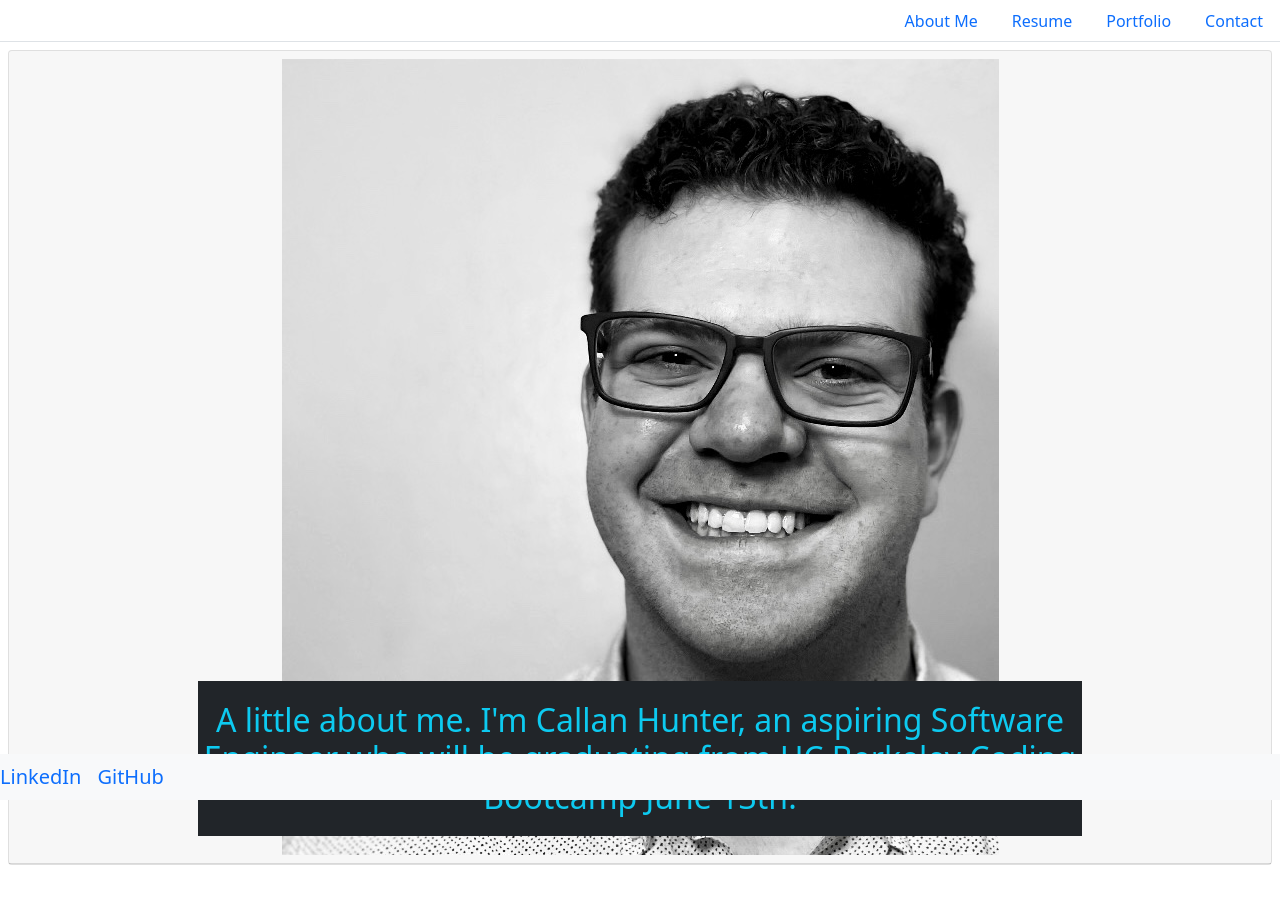
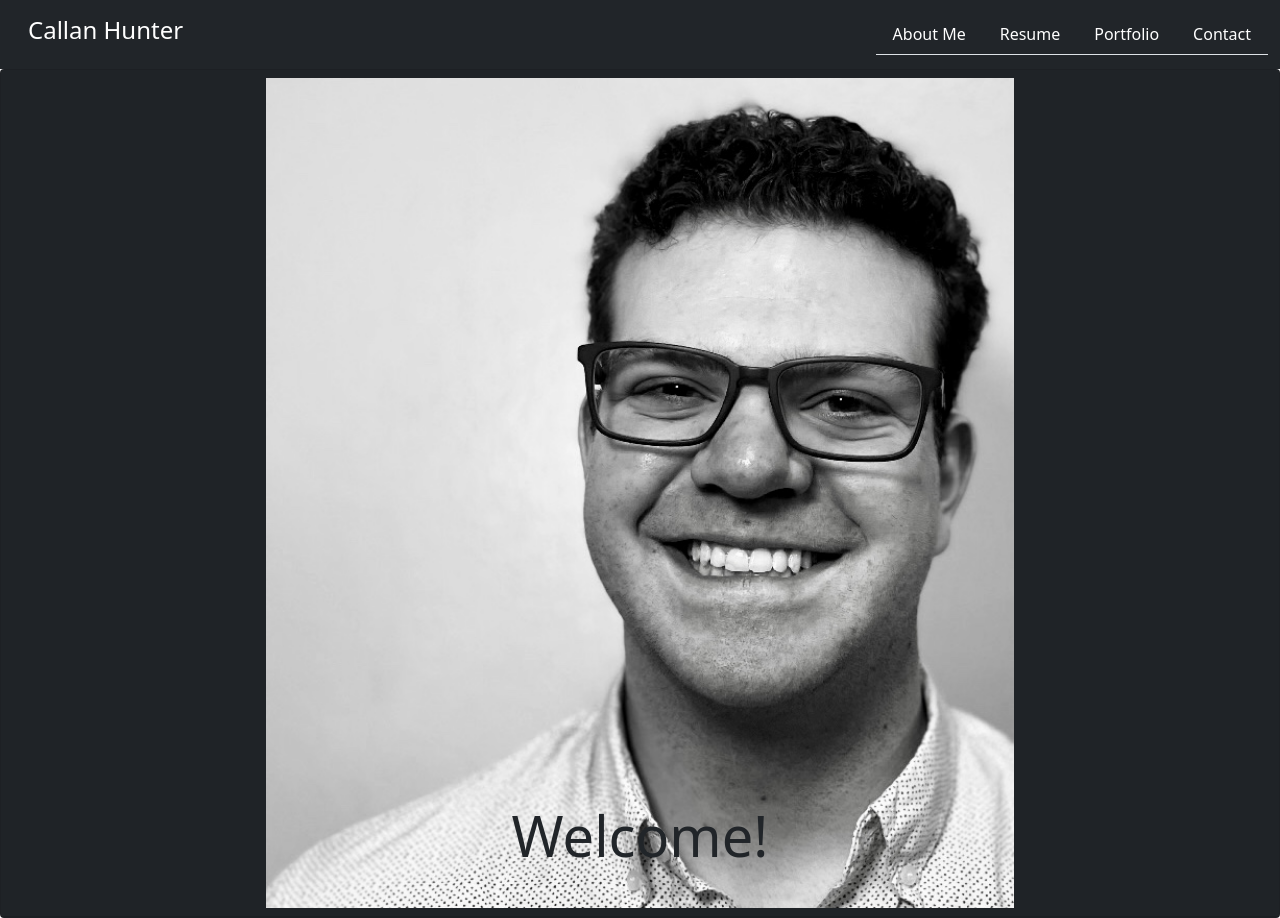
Before and after one commit to callanhunter/react-portfolio, a React (Create React App) app in the folder portfolio/: page / in a window 1280 px wide. Before the commit the page ends 873 px from the top, so only its background shows below. Built offline with nearby package versions, Linux system fonts and the light colour scheme.

Commit message:
changes to design and layout

```diff
--- a/portfolio/src/components/Footer.jsx
+++ b/portfolio/src/components/Footer.jsx
@@ -2,24 +2,56 @@ import React from "react";
 
 export default function Footer() {
   return (
-    <nav class="navbar fixed-bottom bg-light">
-      <div class="">
-        <a
-          class="navbar-brand text-center"
-          href="https://www.linkedin.com/in/callan-hunter-195816196/"
-          target="_blank"
-        >
-          LinkedIn
-        </a>
-        <a
-          class="navbar-brand text-center"
-          href="https://github.com/callanhunter"
-          target="_blank"
-        >
-          GitHub
-        </a>
-      </div>
-    </nav>
+    <></>
+    // <footer className="bg-dark text-center text-white fixed-bottom ">
+    //   <h2 className="h6 text-center  d-inline p-2">Contact Me</h2>
+    //   <div className="container p-0">
+    //     <section className="mb-2">
+    //       <a
+    //         className="btn btn-outline-light rounded-circle"
+    //         href="https://www.linkedin.com/in/callan-hunter-195816196/"
+    //         target="_blank"
+    //         role="button"
+    //       >
+    //         <i className="bi bi-linkedin"></i>
+    //       </a>
+    //       <a
+    //         className="btn btn-outline-light rounded-circle"
+    //         href="https://github.com/callanhunter"
+    //         target="_blank"
+    //         role="button"
+    //       >
+    //         <i className="bi bi-github"></i>
+    //       </a>
+    //       <a
+    //         className="btn btn-outline-light rounded-circle"
+    //         href="#!"
+    //         role="button"
+    //       >
+    //         <i className="bi bi-google"></i>
+    //       </a>
+    //     </section>
+    //   </div>
+    // </footer>
+
+    // <nav className="navbar fixed-bottom bg-light">
+    //   <div className="">
+    //     <a
+    //       className="navbar-brand text-center"
+    //       href="https://www.linkedin.com/in/callan-hunter-195816196/"
+    //       target="_blank"
+    //     >
+    //       LinkedIn
+    //     </a>
+    //     <a
+    //       className="navbar-brand text-center"
+    //       href="https://github.com/callanhunter"
+    //       target="_blank"
+    //     >
+    //       GitHub
+    //     </a>
+    //   </div>
+    // </nav>
 
     // <footer class="page-footer font-small blue">
     //   <div class="footer text-center py-3">
--- a/portfolio/src/components/NavTabs.js
+++ b/portfolio/src/components/NavTabs.js
@@ -4,13 +4,42 @@ import React from "react";
 // We assign them to their own variable names
 function NavTabs({ currentPage, handlePageChange }) {
   return (
+    <nav className="navbar navbar-expand-lg bg-dark">
+      <div className="container-fluid">
+        <a
+          href="#home"
+          onClick={() => handlePageChange("Home")}
+          // Check to see if the currentPage is `About`, and if so we use the active link class from bootstrap. Otherwise, we set it to a normal nav-link
+          className={
+            currentPage === "Home"
+              ? "nav-link active text-white h4"
+              : "nav-link text-white h4"
+          }
+        >
+          Callan Hunter
+        </a>
+        <button
+          className="navbar-toggler"
+          type="button"
+          data-bs-toggle="collapse"
+          data-bs-target="#navbarSupportedContent"
+          aria-controls="navbarSupportedContent"
+          aria-expanded="false"
+          aria-label="Toggle navigation"
+        >
+          <span className="navbar-toggler-icon"></span>
+        </button>
         <ul className="nav nav-tabs justify-content-end">
           <li className="nav-item">
             <a
               href="#about"
               onClick={() => handlePageChange("About")}
               // Check to see if the currentPage is `About`, and if so we use the active link class from bootstrap. Otherwise, we set it to a normal nav-link
-          className={currentPage === "About" ? "nav-link active" : "nav-link"}
+              className={
+                currentPage === "About"
+                  ? "nav-link active"
+                  : "nav-link text-white"
+              }
             >
               About Me
             </a>
@@ -21,7 +50,11 @@ function NavTabs({ currentPage, handlePageChange }) {
               onClick={() => handlePageChange("Resume")}
               // This is a conditional (ternary) operator that checks to see if the current page is "Home"
               // If it is, we set the current page to 'nav-link-active', otherwise we set it to 'nav-link'
-          className={currentPage === "Resume" ? "nav-link active" : "nav-link"}
+              className={
+                currentPage === "Resume"
+                  ? "nav-link active"
+                  : "nav-link text-white"
+              }
             >
               Resume
             </a>
@@ -32,7 +65,9 @@ function NavTabs({ currentPage, handlePageChange }) {
               onClick={() => handlePageChange("Portfolio")}
               // Check to see if the currentPage is `Blog`, and if so we use the active link class from bootstrap. Otherwise, we set it to a normal nav-link
               className={
-            currentPage === "Portfolio" ? "nav-link active" : "nav-link"
+                currentPage === "Portfolio"
+                  ? "nav-link active"
+                  : "nav-link text-white"
               }
             >
               Portfolio
@@ -43,12 +78,18 @@ function NavTabs({ currentPage, handlePageChange }) {
               href="#contact"
               onClick={() => handlePageChange("Contact")}
               // Check to see if the currentPage is `Contact`, and if so we use the active link class from bootstrap. Otherwise, we set it to a normal nav-link
-          className={currentPage === "Contact" ? "nav-link active" : "nav-link"}
+              className={
+                currentPage === "Contact"
+                  ? "nav-link active"
+                  : "nav-link text-white"
+              }
             >
               Contact
             </a>
           </li>
         </ul>
+      </div>
+    </nav>
   );
 }
 
--- a/portfolio/src/components/PortfolioContainer.js
+++ b/portfolio/src/components/PortfolioContainer.js
@@ -5,6 +5,7 @@ import About from "./pages/About";
 import Portfolio from "./pages/Portfolio";
 import Contact from "./pages/Contact";
 import Footer from "./Footer";
+import Home from "./pages/Home";
 
 export default function PortfolioContainer() {
   const [currentPage, setCurrentPage] = useState("Home");
@@ -20,7 +21,10 @@ export default function PortfolioContainer() {
     if (currentPage === "Portfolio") {
       return <Portfolio />;
     }
-    return <About />;
+    if (currentPage === "About") {
+      return <About />;
+    }
+    return <Home />;
   };
 
   const handlePageChange = (page) => setCurrentPage(page);
--- a/portfolio/src/components/pages/About.jsx
+++ b/portfolio/src/components/pages/About.jsx
@@ -4,13 +4,18 @@ import Imagenew from "../images/image2.jpg";
 
 export default function About() {
   return (
-    <article className="card m-2">
-      <div className="card-header text-center">
-        <img src={Imagenew} class="img-fluid"></img>
-        <h2 className="carousel-caption text-info bg-dark">
-          A little about me. I'm Callan Hunter, an aspiring Software Engineer
-          who will be graduating from UC Berkeley Coding Bootcamp June 13th.
+    <article className="card bg-dark">
+      <div className="text-center mx-auto d-block">
+        <h2 className="text-white text-center border-bottom d-inline h1">
+          A little about me.
         </h2>
+        <h3 className="text-white text-center h4 ">
+          Hello, I'm Callan Hunter, an aspiring Software Engineer who is a
+          recent graduate at UC Berkeley Coding Bootcamp. Previously I attended
+          the University of Oregon and Lane Community College in Eugene, Oregon.
+          I have experience working with UX Design, Front End applications, Back
+          End applications, and Full Stack Web applications.
+        </h3>
       </div>
     </article>
   );
--- a/portfolio/src/components/pages/Contact.jsx
+++ b/portfolio/src/components/pages/Contact.jsx
@@ -2,42 +2,42 @@ import React from "react";
 
 export default function Contact() {
   return (
-    <form class="was-validated text-center">
-      <div class="mb-3">
-        <label for="exampleFormControlInput1" class="form-label">
+    <form className="was-validated text-center">
+      <div className="mb-3">
+        <label for="exampleFormControlInput1" className="form-label">
           Name
         </label>
         <input
           type="name"
-          class="form-control"
+          className="form-control"
           id="exampleFormControlInput1"
           placeholder=""
         ></input>
       </div>
-      <div class="mb-3">
-        <label for="exampleFormControlInput1" class="form-label">
+      <div className="mb-3">
+        <label for="exampleFormControlInput1" className="form-label">
           Email address
         </label>
         <input
           type="email"
-          class="form-control"
+          className="form-control"
           id="exampleFormControlInput1"
           placeholder="name@example.com"
         ></input>
       </div>
-      <div class="mb-3">
-        <label for="exampleFormControlTextarea1" class="form-label">
+      <div className="mb-3">
+        <label for="exampleFormControlTextarea1" className="form-label">
           Message
         </label>
         <textarea
-          class="form-control"
+          className="form-control"
           id="exampleFormControlTextarea1"
           rows="3"
         ></textarea>
       </div>
 
-      <div class="mb-3">
-        <button class="btn btn-primary" type="submit">
+      <div className="mb-3">
+        <button className="btn btn-primary" type="submit">
           Submit form
         </button>
       </div>
--- /dev/null
+++ b/portfolio/src/components/pages/Home.jsx
@@ -0,0 +1,20 @@
+import React from "react";
+
+import Imagenew from "../images/image2.jpg";
+import Image from "../images/newImg.jpg";
+
+export default function Home() {
+  return (
+    <article className="card bg-dark p-6">
+      <div className="card-header text-center">
+        <img
+          className="img-container"
+          src={Imagenew}
+          alt="professional picture"
+          style={{ width: "60%" }}
+        />
+        <h2 className="carousel-caption display-4 text-dark">Welcome!</h2>
+      </div>
+    </article>
+  );
+}
```
Also changed, not shown: portfolio/src/components/pages/Portfolio.jsx (+89 -32 lines), portfolio/src/index.js (+6 -5 lines), portfolio/src/components/images/newImg.jpg (added). Lines whose indentation alone changed are shown as unchanged.
